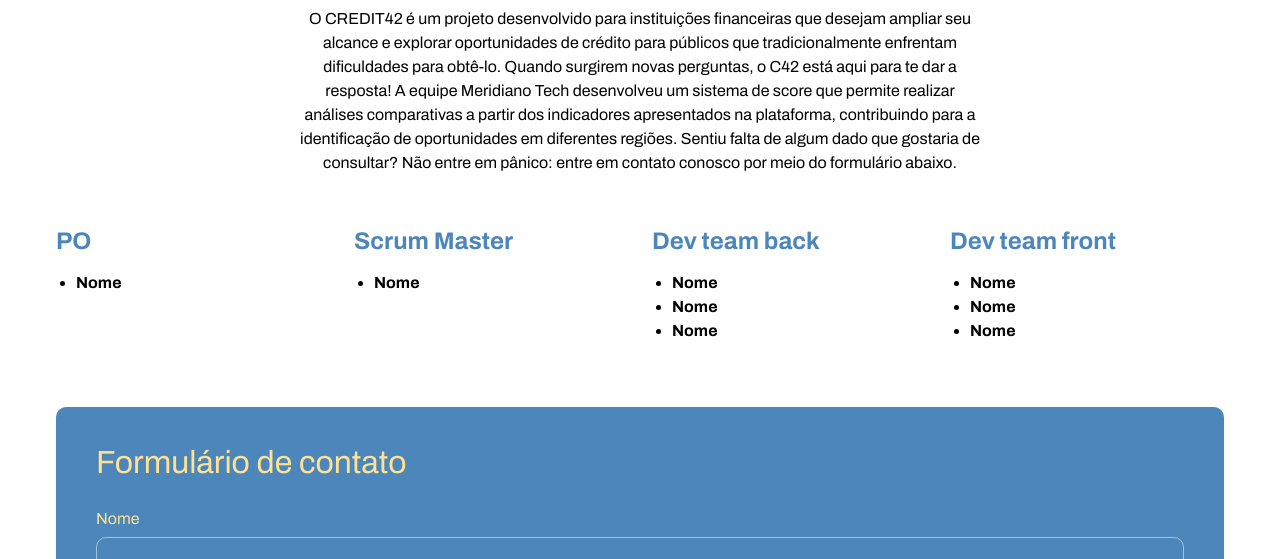
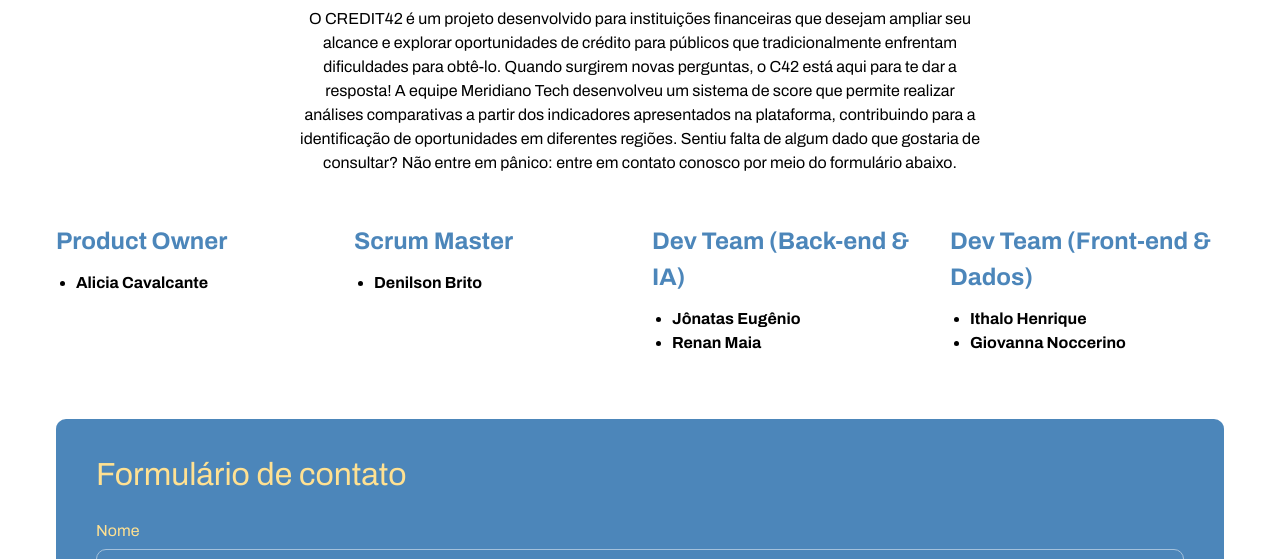
Before and after one commit to Meridiano-Tech/API-DSM1, a plain HTML site: page sobre.html in a window 1280 px wide. Shown: the part 593-1152 px from the top of the page. Drawn offline with Linux system fonts and the light colour scheme.

Commit message:
fix: atualiza equipe oficial e remove textos placeholders em sobre

```diff
--- a/sobre.html
+++ b/sobre.html
@@ -3,7 +3,7 @@
 <head>
   <meta charset="UTF-8">
   <meta name="viewport" content="width=device-width, initial-scale=1">
-  <title>Sobre | Nome do projeto</title>
+  <title>Sobre | Credit42</title>
   <link rel="preconnect" href="https://fonts.googleapis.com">
   <link rel="preconnect" href="https://fonts.gstatic.com" crossorigin>
   <link href="https://fonts.googleapis.com/css2?family=Archivo:wght@400;500;600;700;800&display=swap" rel="stylesheet">
@@ -48,7 +48,7 @@
   </nav>
   <main class="conteudo">
     <section class="secao" aria-labelledby="titulo-sobre">
-      <div class="logoequipe">Logo da equipe</div>
+      <div class="logoequipe">Equipe Meridiano Tech · FATEC São José dos Campos</div>
       <h2 class="secaotitulo secaotitulo-destaque" id="titulo-sobre">Equipe e projeto</h2>
       <p class="textointro">O CREDIT42 é um projeto desenvolvido para instituições financeiras que desejam ampliar seu alcance e explorar oportunidades de crédito para públicos que tradicionalmente enfrentam dificuldades para obtê-lo.
 
@@ -59,37 +59,35 @@
 Sentiu falta de algum dado que gostaria de consultar? Não entre em pânico: entre em contato conosco por meio do formulário abaixo.</p>
       <div class="colunas colunas-equipe">
         <div>
-          <h3 class="colunatitulo">PO</h3>
+          <h3 class="colunatitulo">Product Owner</h3>
           <ul>
-            <li>Nome</li>
+            <li>Alicia Cavalcante</li>
           </ul>
         </div>
         <div>
           <h3 class="colunatitulo">Scrum Master</h3>
           <ul>
-            <li>Nome</li>
+            <li>Denilson Brito</li>
           </ul>
         </div>
         <div>
-          <h3 class="colunatitulo">Dev team back</h3>
+          <h3 class="colunatitulo">Dev Team (Back-end & IA)</h3>
           <ul>
-            <li>Nome</li>
-            <li>Nome</li>
-            <li>Nome</li>
+            <li>Jônatas Eugênio</li>
+            <li>Renan Maia</li>
           </ul>
         </div>
         <div>
-          <h3 class="colunatitulo">Dev team front</h3>
+          <h3 class="colunatitulo">Dev Team (Front-end & Dados)</h3>
           <ul>
-            <li>Nome</li>
-            <li>Nome</li>
-            <li>Nome</li>
+            <li>Ithalo Henrique</li>
+            <li>Giovanna Noccerino</li>
           </ul>
         </div>
       </div>
     </section>
     <section class="secao">
-      <form class="formulario" action="#" method="post" aria-labelledby="titulo-contato">
+      <form class="formulario" id="form-contato" action="#" method="post" aria-labelledby="titulo-contato">
         <h2 class="formulariotitulo" id="titulo-contato">Formulário de contato</h2>
         <div class="campo">
           <label for="nome">Nome</label>
@@ -104,7 +102,16 @@
           <textarea id="mensagem" name="mensagem" required></textarea>
         </div>
         <button type="submit" class="botao botao-enviar">Enviar</button>
+        <p id="msg-sucesso" style="display:none; color: #0a5c7a; font-weight: 600; margin-top: 1rem;">Obrigado pelo contato! Sua mensagem foi registrada com sucesso.</p>
       </form>
+      <script>
+        document.getElementById('form-contato')?.addEventListener('submit', function(e) {
+          e.preventDefault();
+          var msg = document.getElementById('msg-sucesso');
+          if (msg) msg.style.display = 'block';
+          this.reset();
+        });
+      </script>
     </section>
   </main>
   <footer class="rodape"></footer>
```
